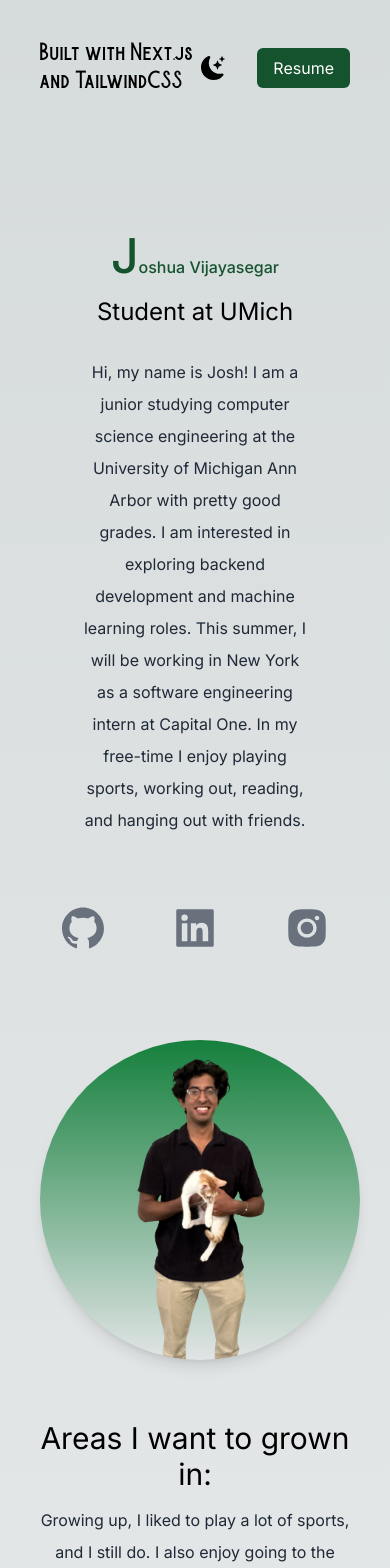
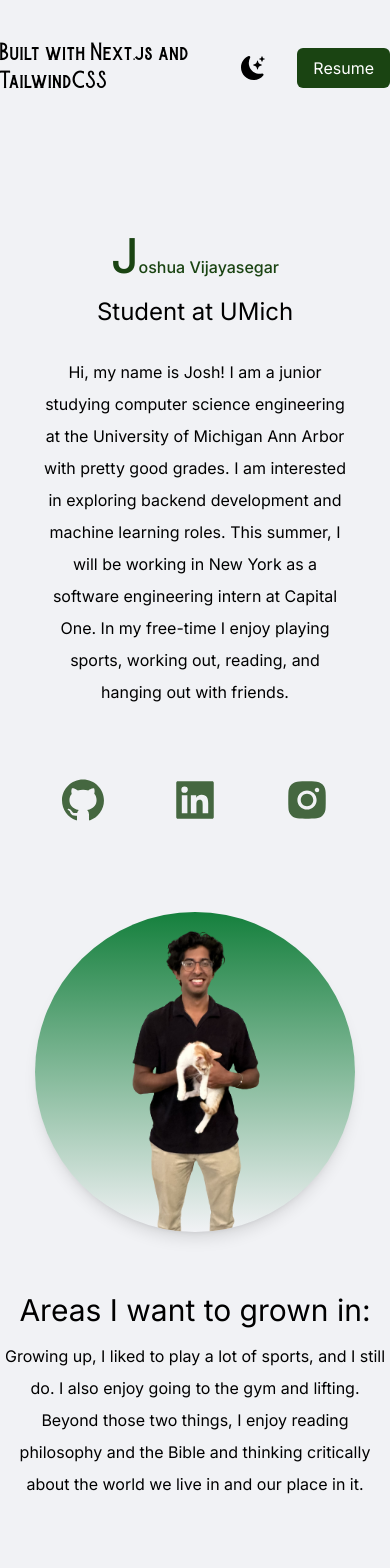
Before and after one commit to joshuavijay77/joshua-vijayasegar, a Next.js app: page / in a window 390 px wide. Shown: the top 1568 px of the page. Built offline with nearby package versions, Linux system fonts and the light colour scheme.

Commit message:
using css variables now

```diff
--- a/app/page.tsx
+++ b/app/page.tsx
@@ -1,4 +1,6 @@
 // eslint-disable-next-line react/no-unescaped-entities
+'use client';
+
 import Image from 'next/image'
 import Head from 'next/head'
 import Link from 'next/link'
@@ -18,25 +20,27 @@ import ask485 from '../public/ask485.png'
 import piazza from '../public/piazza.png'
 import PortfolioCarousel from './ImageCarousel';
 import Athletics from './athletics';
+import {useState} from 'react';
 
 
 export default function Home() {
   const images = ['insta485', 'neuralNetwork', 'threeD', 'aiCfour', 'ask485', 'piazza'];
+  const [darkMode, setDarkMode] = useState(false)
     return (
-    <div>
+    <div className={darkMode ? "dark" : ""}>
       <Head>
         <meta name="description" content="Portfolio website for Joshua Vijayasegar" />
         <title>Joshua Vijayasegar Portfolio</title>
         <link rel="icon" href='/favicon.ico'></link>
       </Head>
-      <main className="bg-beige-100 px-10 md:px-20 lg:px-40">
+      <main className=" bg-bkg x-10 md:px-20 lg:px-40">
         <section className='min-h-screen'>
           <nav className="py-10 mb-12 flex justify-between">
-            <h1 className="text-xl font-burtons">Built with Next.js and TailwindCSS</h1>
+            <h1 className="text-xl font-burtons text-blk">Built with Next.js and TailwindCSS</h1>
             <ul className="flex items-center">
               <li><BsFillMoonStarsFill className="text-2xl cursor-pointer"/></li>
               <a
-                className="bg-green-900 text-white px-4 py-2 rounded-md ml-8"
+                className="bg-main text-wht px-4 py-2 rounded-md ml-8"
                 href="https://drive.google.com/file/d/16WLBchwdnbaACltUuYzRRs7umOf7vGK9/view?usp=sharing"  // Replace with the actual path to your resume file
                 download="JOSHUA_VIJAYASEGAR_RESUME.pdf"  // Adjust the filename as needed
               >
@@ -45,16 +49,16 @@ export default function Home() {
             </ul>
           </nav>
           <div className='text-center p-10 '>
-            <h2 className="hover:skew-x-12 first-letter:text-5xl py-2 text-green-900 font-medium md:text-6xl">Joshua Vijayasegar</h2>
-            <h3 className="hover:skew-x-12 text-2xl py-2 md:text-3xl">Student at UMich</h3>
-            <p className='text-md py-5 leading-8 text-gray-800 md:text-xl max-lg mx-auto'>
+            <h2 className="hover:skew-x-12 first-letter:text-5xl py-2 text-main font-medium md:text-6xl">Joshua Vijayasegar</h2>
+            <h3 className="hover:skew-x-12 text-2xl py-2 md:text-3xl text-blk">Student at UMich</h3>
+            <p className='text-md py-5 leading-8 text-second md:text-xl max-lg mx-auto'>
               Hi, my name is Josh! I am a junior studying computer science engineering at the University of Michigan Ann Arbor with
               pretty good grades. I am interested in exploring backend development and machine learning roles. This summer, I will be working in
               New York as a software engineering intern at Capital One. In my free-time I enjoy playing sports, working out, reading, and
               hanging out with friends.
             </p>
           </div>
-          <div className='text-5xl flex justify-center gap-16 py-2 text-gray-600'>
+          <div className='text-5xl flex justify-center gap-16 py-2 text-main'>
             <a className='animate-pulse' href="https://github.com/joshuavijay77" target="_blank"><AiFillGithub/></a>
             <a className='animate-pulse' href="https://www.linkedin.com/in/joshua-v-1746b6174/" target="_blank"><AiFillLinkedin/></a>
             <a className='animate-pulse' href="https://www.instagram.com/joshua_vijay/" target="_blank"><AiFillInstagram/></a>
@@ -65,13 +69,11 @@ export default function Home() {
         </section>
         <section className='mb-4rem'>
           <div className='text-center py-4'>
-            <h3 className='text-3xl py-1'>Areas I want to grown in: </h3>
-            <p className='text-md py-2 leading-8 text-gray-800'>
+            <h3 className='text-3xl py-1 text-blk'>Areas I want to grown in: </h3>
+            <p className='text-md py-2 leading-8 text-second'>
               Growing up, I liked to play a lot of sports, and I still do. I also enjoy going to the gym and lifting.
               Beyond those two things, I enjoy reading philosophy and the Bible and thinking critically about the world we live in
               and our place in it.
-            </p>
-            <p className='text-md py-2 leading-8 text-gray-800'>
             </p>
           </div>
           <div className='lg:flex gap-10 mb-20 '>
@@ -109,7 +111,7 @@ export default function Home() {
         <section>
           <div className='text-center mb-1'>
             <h3 className='text-3xl py-1 mb-1'>Portfolio</h3>
-            <p className='text-md py-2 leading-8 text-gray-800 '>
+            <p className='text-md py-2 leading-8 text-second '>
               I have taken many classes at the University of Michigan where I completed cool projects. Additionally, I have pursued many
               personal projects relating to my interests. Finally, I have real world experience through internship work. Here are some of
               the projects I have worked on.
--- a/tailwind.config.ts
+++ b/tailwind.config.ts
@@ -9,6 +9,13 @@ const config: Config = {
   ],
   theme: {
     extend: {
+      colors: {
+        bkg: "hsl(220, 14.3%, 95.3%)",
+        main: "hsl(111, 58%, 17%)",
+        third: "hsl(215, 27.9%, 16.9%",
+        blk: "hsl(0, 0%, 0%)",
+        wht: "hsl(0, 0%, 100%)",
+      },
       backgroundImage: {
         'gradient-radial': 'radial-gradient(var(--tw-gradient-stops))',
         'gradient-conic':
```
